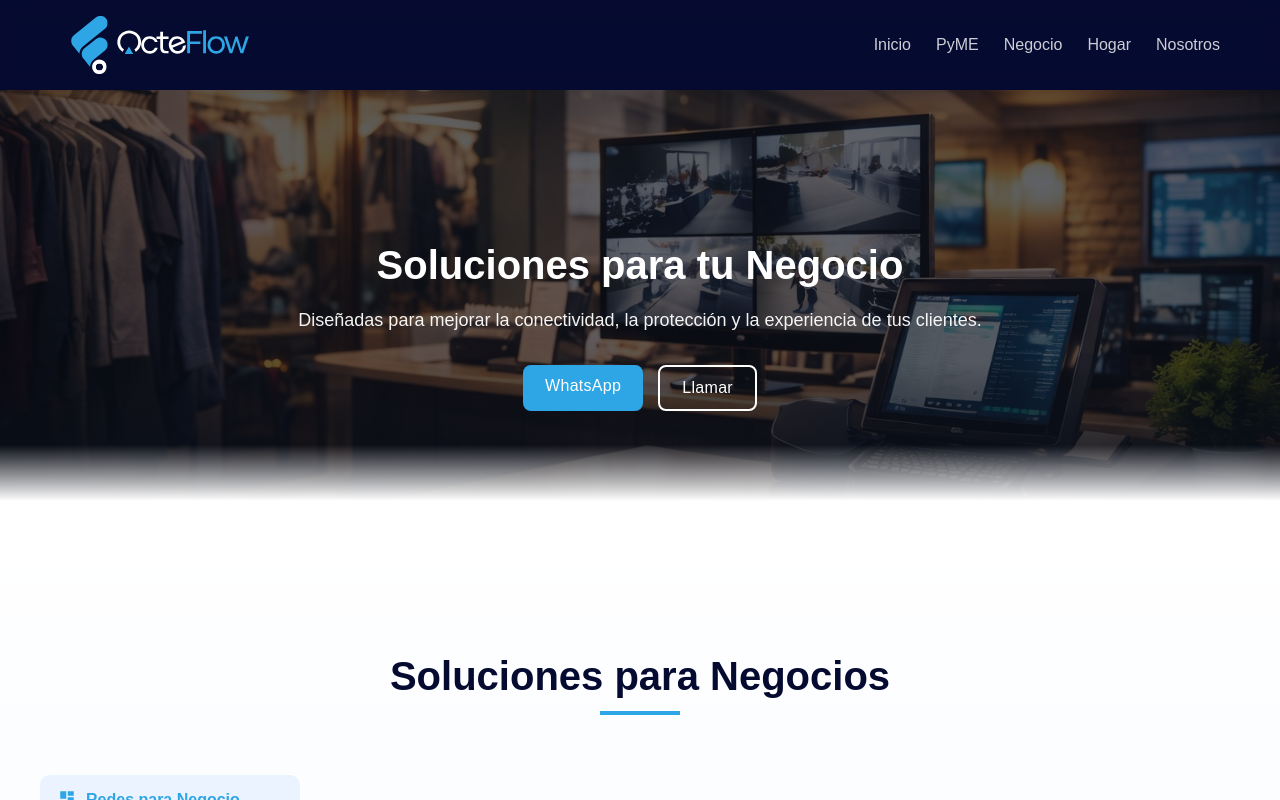
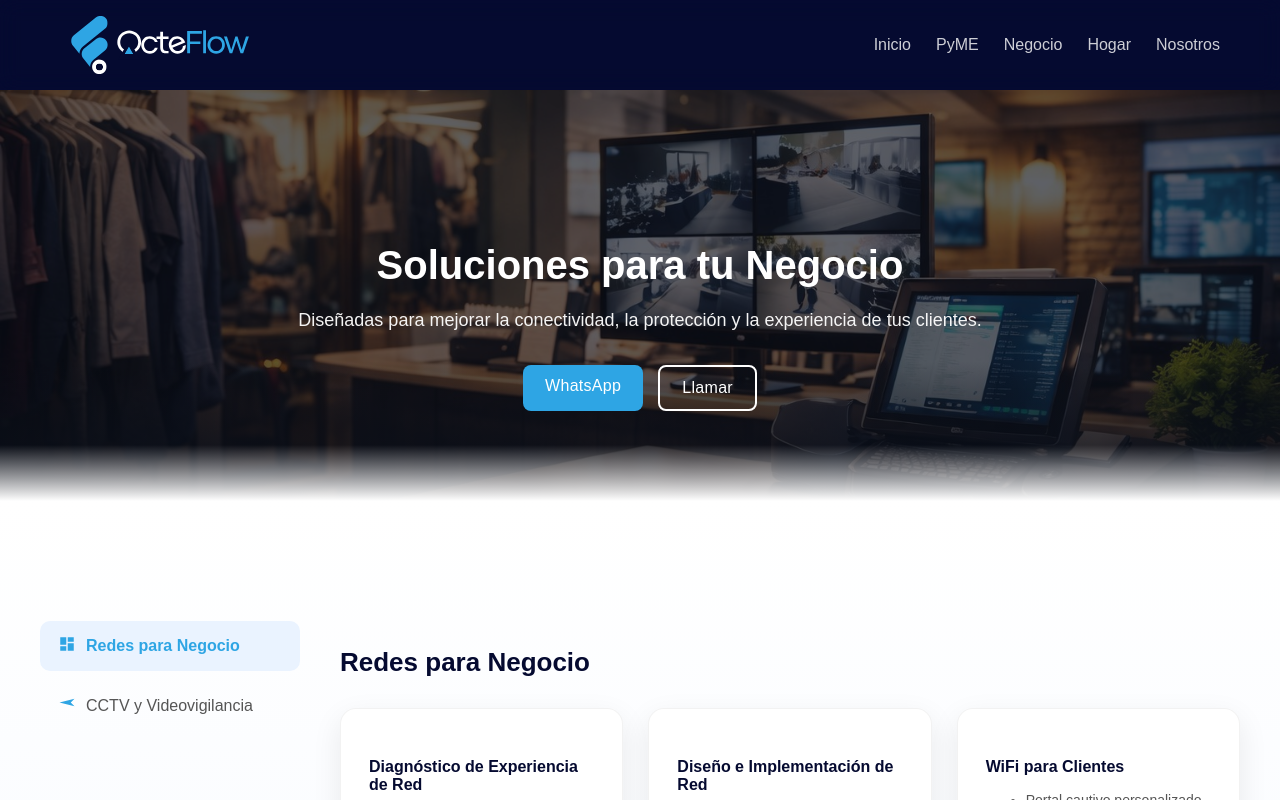
Before and after one commit to OcteFlow/octeflow-site, a Next.js app: page /negocio in a window 1280 px wide. Shown: the top 800 px of the page. Built offline with nearby package versions, Linux system fonts and the light colour scheme.

Commit message:
Update negocio.js

```diff
--- a/pages/negocio.js
+++ b/pages/negocio.js
@@ -29,7 +29,7 @@ image="/negocio.jpg"
   />
 
       <CatalogSection
-        title="Soluciones para Negocios"
+        /*title="Soluciones para Negocios"*/
         items={catalogData.negocio}
       />
 
```
